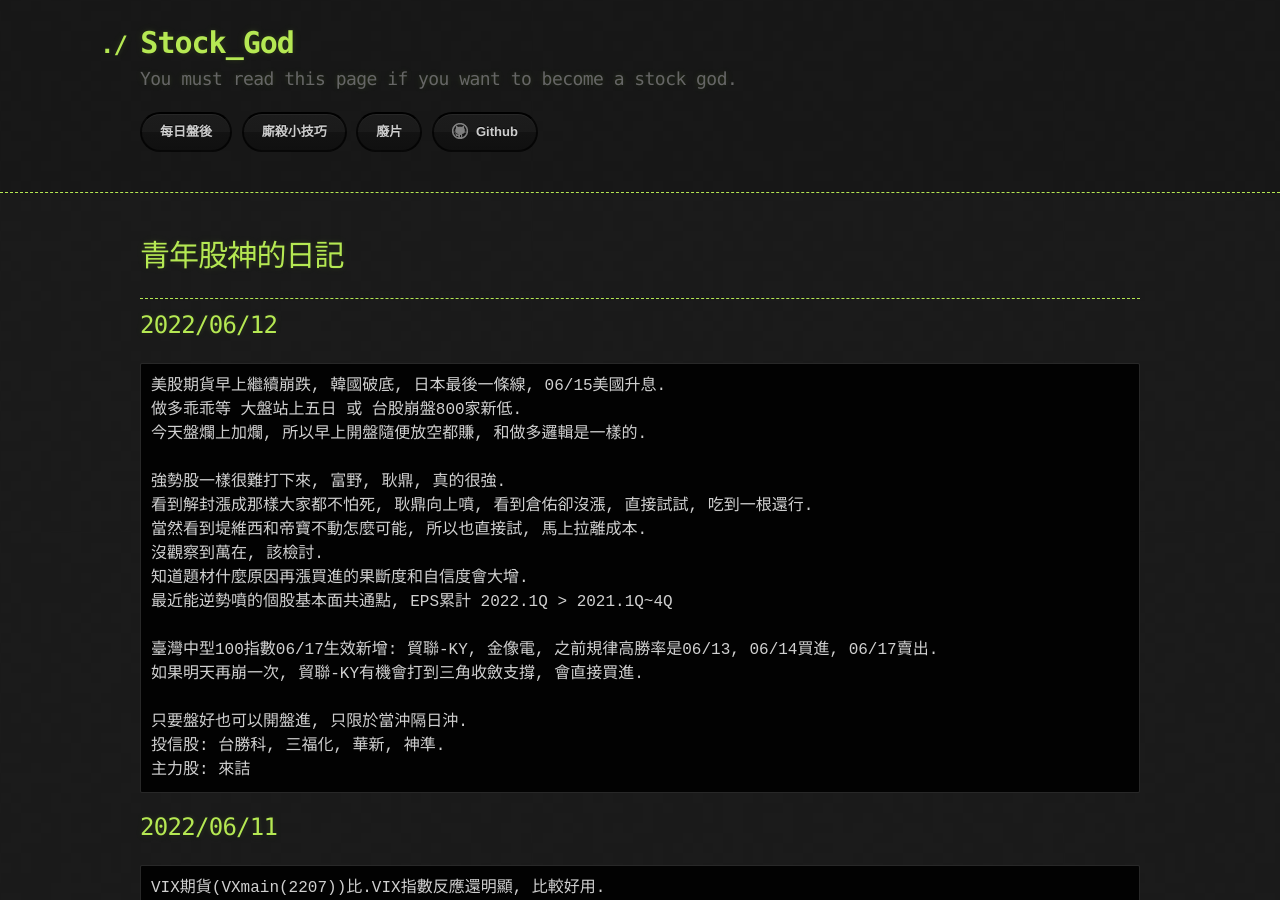
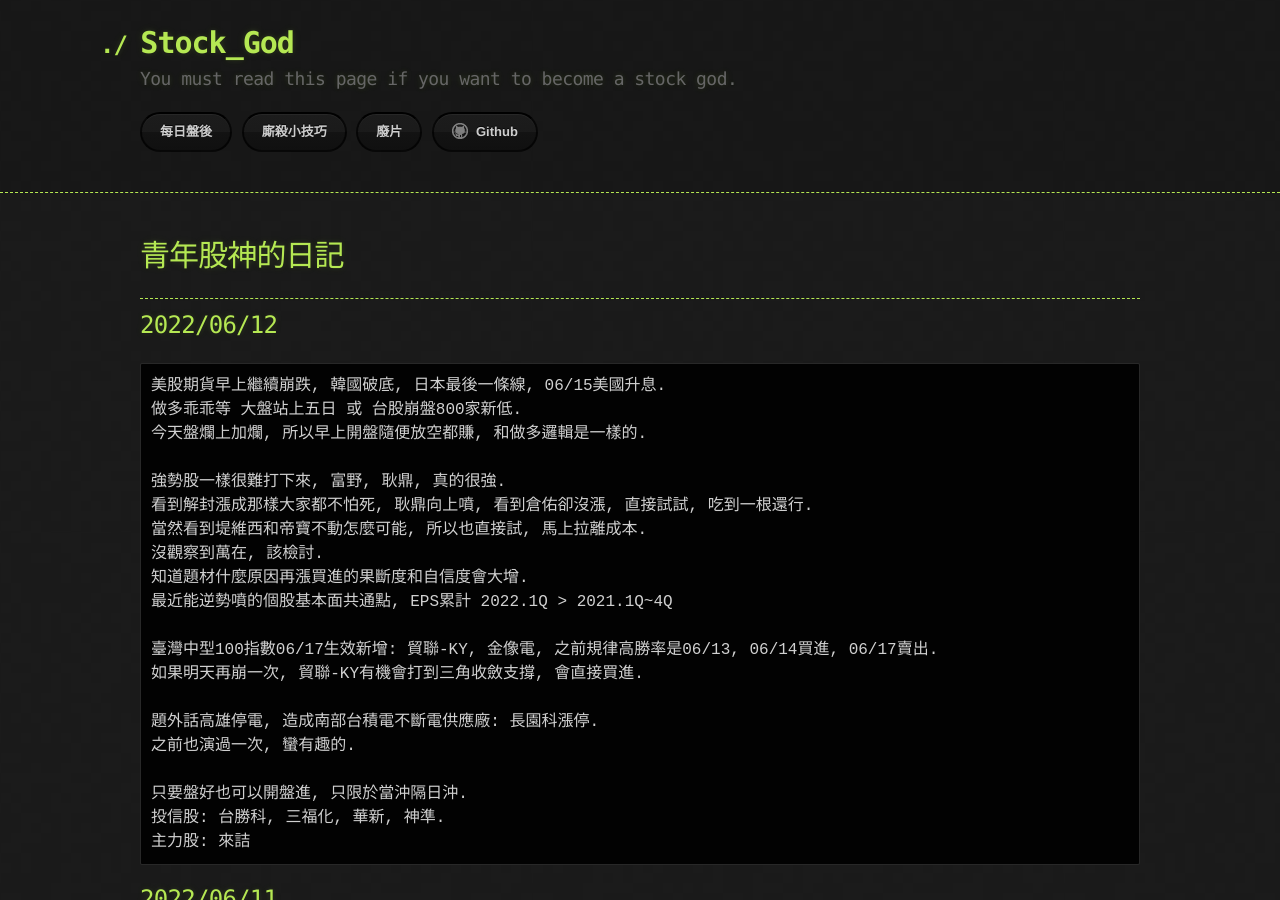
Before and after one commit to lepg5487/Stock_God, a Jekyll site: the page built from index.md, in a window 1280 px wide and 900 px high. Built offline with Jekyll 4.4.1, drawn with Linux system fonts in a browser that asks for light colours; our own code applies the rules of GitHub Pages for plain Markdown files.

Commit message:
Update index.md

```diff
--- a/index.md
+++ b/index.md
@@ -21,6 +21,9 @@ layout: testlayouts
 
 臺灣中型100指數06/17生效新增: 貿聯-KY, 金像電, 之前規律高勝率是06/13, 06/14買進, 06/17賣出.
 如果明天再崩一次, 貿聯-KY有機會打到三角收斂支撐, 會直接買進.
+
+題外話高雄停電, 造成南部台積電不斷電供應廠: 長園科漲停.
+之前也演過一次, 蠻有趣的.
 
 只要盤好也可以開盤進, 只限於當沖隔日沖.
 投信股: 台勝科, 三福化, 華新, 神準.
```
